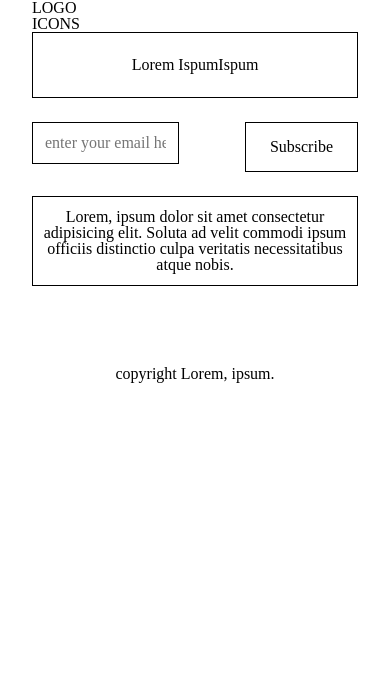
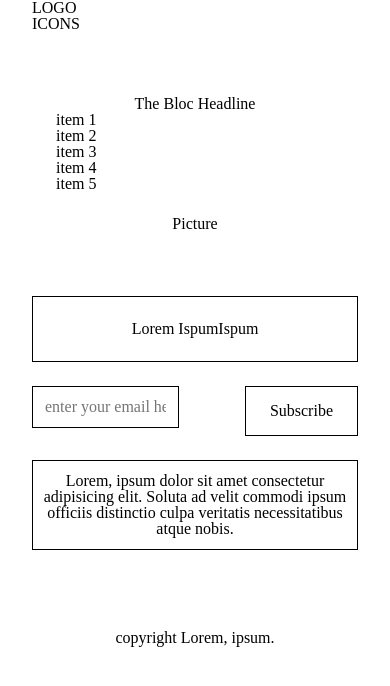
Before and after one commit to jwb094/jwbsite2402, a website: page index.html in a window 390 px wide. Drawn offline with Linux system fonts and the light colour scheme.

Commit message:
update(index.html - product bloc) completed bloc layout:mobile to desktop + added html tags for other components

```diff
--- a/index.html
+++ b/index.html
@@ -46,15 +46,40 @@
         </div>
       </div>
     </section>
-    <section data-component-name="" class="">
+    <section data-component-home="" class="">
     </section>
-    <section data-component-name="" class="">
+    <section data-component-promo="" class="">
     </section>
-    <section data-component-name="" class="">
+    <section data-component-discover="" class="">
     </section>
-    <section data-component-name="" class="">
+    <section data-component-video class="">
+      <div class="l-container">
+        <div class="row">
+        </div>
+      </div>
     </section>
-    <section data-component-email-subscribe class="">
+    <section data-component-comments class="">
+    </section>
+    <section data-component-product_content="" class="pt-64 pt-24">
+      <div class="l-container">
+        <div class="row flex flex-row-reverse  gap-24 md.gap-0">
+            <div class="col-xs-12 col-md-6 | flex justify-content-center flex-col">
+            <p class="text-center">The Bloc Headline</p>
+               <ul class="flex flex-col mx-24 md.text-center">
+                <li>item 1</li>
+                <li>item 2</li>
+                <li>item 3</li>
+                <li>item 4</li>
+                <li>item 5</li>
+              </ul>
+            </div>
+            <div class="col-xs-12 col-md-6 flex justify-content-center">
+              Picture
+            </div>
+        </div>
+      </div>
+    </section>
+    <section data-component-email-subscribe class="pt-64 pt-24">
       <div class="l-container">
         <div class="row">
           <div class="col-xs-12 col-md-12">
```
